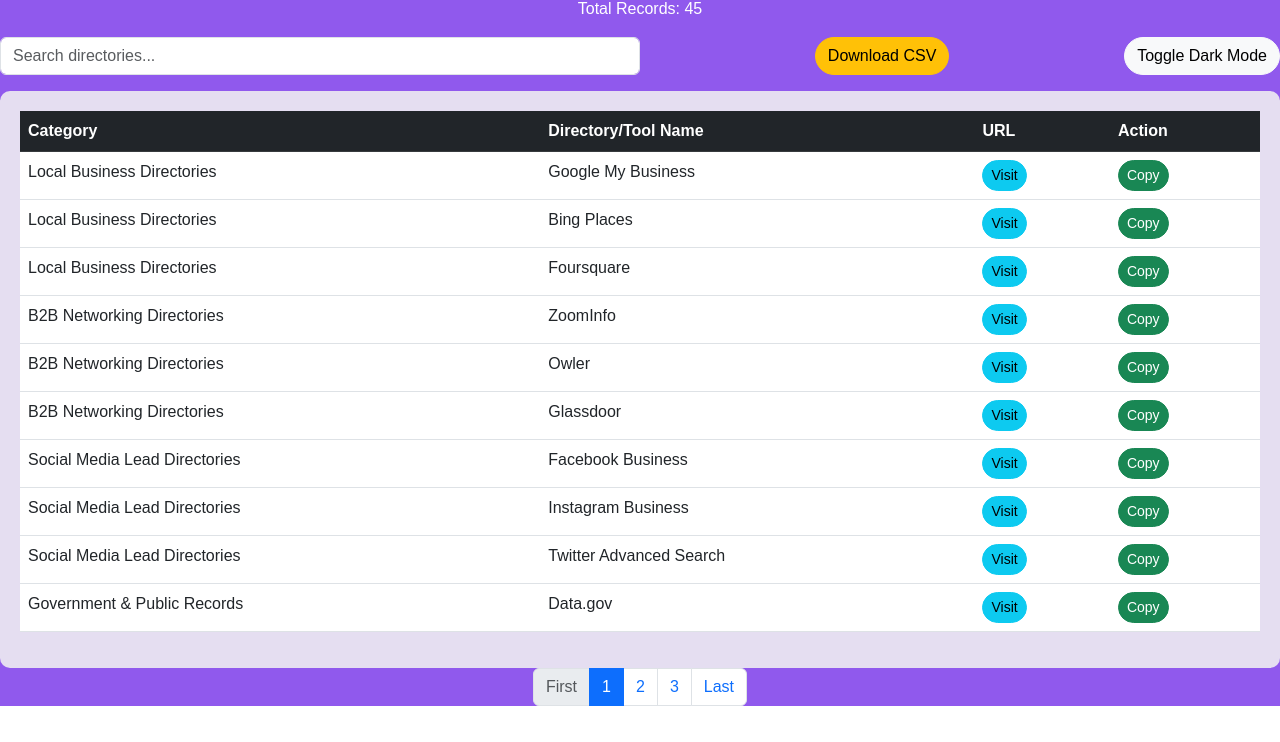
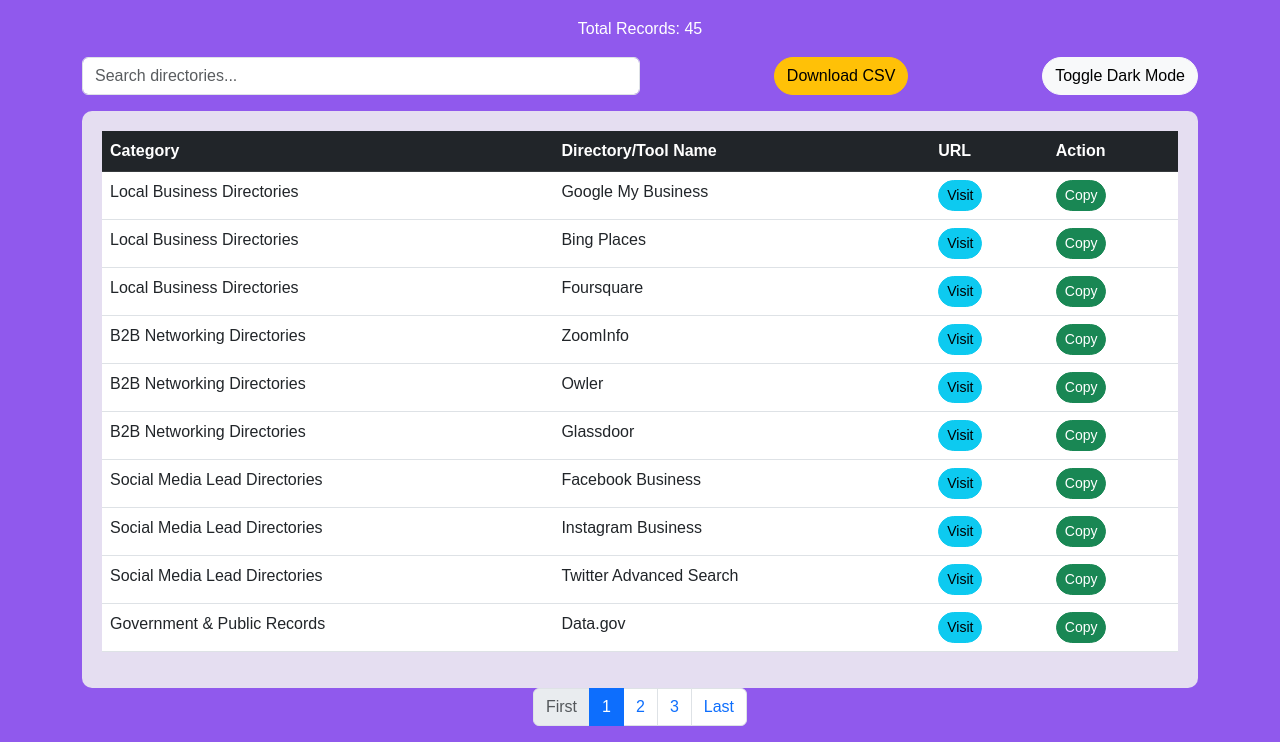
Before and after one commit to kodam1/JarnyBusinessServices, a plain HTML site: page EmailTemplates/Lead_Generation_Directories7.html in a window 1280 px wide. Shown: the part 155-897 px from the top of the page. Drawn offline with nearby package versions, Linux system fonts and the light colour scheme.

```diff
--- a/EmailTemplates/Lead_Generation_Directories7.html
+++ b/EmailTemplates/Lead_Generation_Directories7.html
@@ -7,7 +7,7 @@
     <link href="https://cdn.jsdelivr.net/npm/bootstrap@5.3.0/dist/css/bootstrap.min.css" rel="stylesheet">
     <script src="https://kit.fontawesome.com/a076d05399.js" crossorigin="anonymous"></script>
     <style>
-        .container-body { background-color: #9059ed; color: white; font-family: Arial, sans-serif; }
+        body { background-color: #9059ed; color: white; font-family: Arial, sans-serif; }
         .container { margin-top: 20px; }
         .table-container { background: #e5def1; padding: 20px; border-radius: 10px; }
         .table { color: white; }
@@ -21,7 +21,7 @@
 
 
 
-    <div class="container-body">
+    <div class="container">
 
         <nav class="navbar navbar-expand-sm navbar-light bg-light">
             <div class="container-fluid">
```
